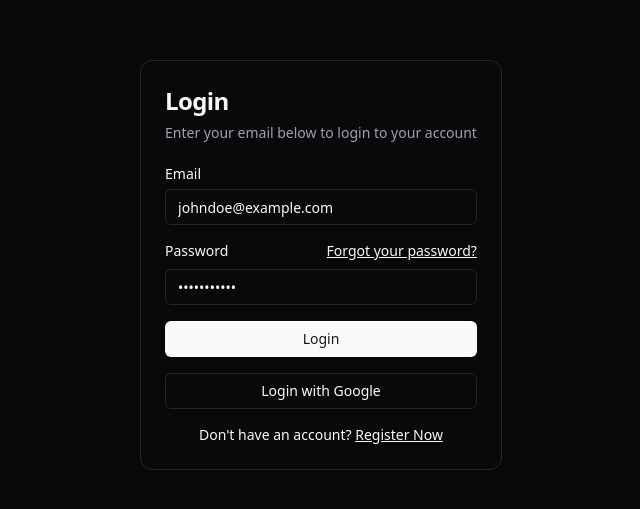
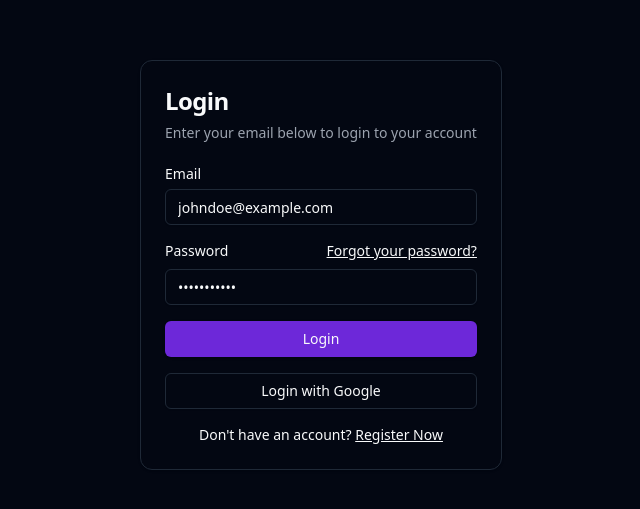
Before and after one commit to ay-ub/project-management, a React (Vite) app in the folder client/: page /login in a window 1280 px wide. Shown: the part 135-644 px from the top of the page, without its empty margins (319-959 px from the left). Built offline with nearby package versions, Linux system fonts and the light colour scheme; no server answers.

Commit message:
add dark mode to gantt diageam and style scroll bar

```diff
--- a/client/src/index.css
+++ b/client/src/index.css
@@ -1,147 +1,64 @@
 @tailwind base;
 @tailwind components;
 @tailwind utilities;
+
 @layer base {
   :root {
     --background: 0 0% 100%;
-    --foreground: 240 10% 3.9%;
+    --foreground: 224 71.4% 4.1%;
     --card: 0 0% 100%;
-    --card-foreground: 240 10% 3.9%;
+    --card-foreground: 224 71.4% 4.1%;
     --popover: 0 0% 100%;
-    --popover-foreground: 240 10% 3.9%;
-    --primary: 240 5.9% 10%;
-    --primary-foreground: 0 0% 98%;
-    --secondary: 240 4.8% 95.9%;
-    --secondary-foreground: 240 5.9% 10%;
-    --muted: 240 4.8% 95.9%;
-    --muted-foreground: 240 3.8% 46.1%;
-    --accent: 240 4.8% 95.9%;
-    --accent-foreground: 240 5.9% 10%;
+    --popover-foreground: 224 71.4% 4.1%;
+    --primary: 262.1 83.3% 57.8%;
+    --primary-foreground: 210 20% 98%;
+    --secondary: 220 14.3% 95.9%;
+    --secondary-foreground: 220.9 39.3% 11%;
+    --muted: 220 14.3% 95.9%;
+    --muted-foreground: 220 8.9% 46.1%;
+    --accent: 220 14.3% 95.9%;
+    --accent-foreground: 220.9 39.3% 11%;
     --destructive: 0 84.2% 60.2%;
-    --destructive-foreground: 0 0% 98%;
-    --border: 240 5.9% 90%;
-    --input: 240 5.9% 90%;
-    --ring: 240 10% 3.9%;
-    --chart-1: 12 76% 61%;
-    --chart-2: 173 58% 39%;
-    --chart-3: 197 37% 24%;
-    --chart-4: 43 74% 66%;
-    --chart-5: 27 87% 67%;
-    --radius: 0.5rem;
-    --sidebar-background: 0 0% 98%;
-    --sidebar-foreground: 240 5.3% 26.1%;
-    --sidebar-primary: 240 5.9% 10%;
-    --sidebar-primary-foreground: 0 0% 98%;
-    --sidebar-accent: 240 4.8% 95.9%;
-    --sidebar-accent-foreground: 240 5.9% 10%;
-    --sidebar-border: 220 13% 91%;
-    --sidebar-ring: 217.2 91.2% 59.8%;
-  }
-  .dark {
-    --background: 240 10% 3.9%;
-    --foreground: 0 0% 98%;
-    --card: 240 10% 3.9%;
-    --card-foreground: 0 0% 98%;
-    --popover: 240 10% 3.9%;
-    --popover-foreground: 0 0% 98%;
-    --primary: 0 0% 98%;
-    --primary-foreground: 240 5.9% 10%;
-    --secondary: 240 3.7% 15.9%;
-    --secondary-foreground: 0 0% 98%;
-    --muted: 240 3.7% 15.9%;
-    --muted-foreground: 240 5% 64.9%;
-    --accent: 240 3.7% 15.9%;
-    --accent-foreground: 0 0% 98%;
-    --destructive: 0 62.8% 30.6%;
-    --destructive-foreground: 0 0% 98%;
-    --border: 240 3.7% 15.9%;
-    --input: 240 3.7% 15.9%;
-    --ring: 240 4.9% 83.9%;
-    --chart-1: 220 70% 50%;
-    --chart-2: 160 60% 45%;
-    --chart-3: 30 80% 55%;
-    --chart-4: 280 65% 60%;
-    --chart-5: 340 75% 55%;
-    --sidebar-background: 240 5.9% 10%;
-    --sidebar-foreground: 240 4.8% 95.9%;
-    --sidebar-primary: 224.3 76.3% 48%;
-    --sidebar-primary-foreground: 0 0% 100%;
-    --sidebar-accent: 240 3.7% 15.9%;
-    --sidebar-accent-foreground: 240 4.8% 95.9%;
-    --sidebar-border: 240 3.7% 15.9%;
-    --sidebar-ring: 217.2 91.2% 59.8%;
-  }
-  /* :root {
-    --background: 0 0% 100%;
-    --foreground: 222.2 84% 4.9%;
-    --card: 0 0% 100%;
-    --card-foreground: 222.2 84% 4.9%;
-    --popover: 0 0% 100%;
-    --popover-foreground: 222.2 84% 4.9%;
-    --primary: 221.2 83.2% 53.3%;
-    --primary-foreground: 210 40% 98%;
-    --secondary: 210 40% 96.1%;
-    --secondary-foreground: 222.2 47.4% 11.2%;
-    --muted: 210 40% 96.1%;
-    --muted-foreground: 215.4 16.3% 46.9%;
-    --accent: 210 40% 96.1%;
-    --accent-foreground: 222.2 47.4% 11.2%;
-    --destructive: 0 84.2% 60.2%;
-    --destructive-foreground: 210 40% 98%;
-    --border: 214.3 31.8% 91.4%;
-    --input: 214.3 31.8% 91.4%;
-    --ring: 221.2 83.2% 53.3%;
+    --destructive-foreground: 210 20% 98%;
+    --border: 220 13% 91%;
+    --input: 220 13% 91%;
+    --ring: 262.1 83.3% 57.8%;
     --radius: 0.5rem;
     --chart-1: 12 76% 61%;
     --chart-2: 173 58% 39%;
     --chart-3: 197 37% 24%;
     --chart-4: 43 74% 66%;
     --chart-5: 27 87% 67%;
-    --sidebar-background: 0 0% 98%;
-    --sidebar-foreground: 240 5.3% 26.1%;
-    --sidebar-primary: 240 5.9% 10%;
-    --sidebar-primary-foreground: 0 0% 98%;
-    --sidebar-accent: 240 4.8% 95.9%;
-    --sidebar-accent-foreground: 240 5.9% 10%;
-    --sidebar-border: 220 13% 91%;
-    --sidebar-ring: 217.2 91.2% 59.8%;
   }
 
   .dark {
-    --background: 222.2 84% 4.9%;
-    --foreground: 210 40% 98%;
-    --card: 222.2 84% 4.9%;
-    --card-foreground: 210 40% 98%;
-    --popover: 222.2 84% 4.9%;
-    --popover-foreground: 210 40% 98%;
-    --primary: 217.2 91.2% 59.8%;
-    --primary-foreground: 222.2 47.4% 11.2%;
-    --secondary: 217.2 32.6% 17.5%;
-    --secondary-foreground: 210 40% 98%;
-    --muted: 217.2 32.6% 17.5%;
-    --muted-foreground: 215 20.2% 65.1%;
-    --accent: 217.2 32.6% 17.5%;
-    --accent-foreground: 210 40% 98%;
+    --background: 224 71.4% 4.1%;
+    --foreground: 210 20% 98%;
+    --card: 224 71.4% 4.1%;
+    --card-foreground: 210 20% 98%;
+    --popover: 224 71.4% 4.1%;
+    --popover-foreground: 210 20% 98%;
+    --primary: 263.4 70% 50.4%;
+    --primary-foreground: 210 20% 98%;
+    --secondary: 215 27.9% 16.9%;
+    --secondary-foreground: 210 20% 98%;
+    --muted: 215 27.9% 16.9%;
+    --muted-foreground: 217.9 10.6% 64.9%;
+    --accent: 215 27.9% 16.9%;
+    --accent-foreground: 210 20% 98%;
     --destructive: 0 62.8% 30.6%;
-    --destructive-foreground: 210 40% 98%;
-    --border: 217.2 32.6% 17.5%;
-    --input: 217.2 32.6% 17.5%;
-    --ring: 224.3 76.3% 48%;
+    --destructive-foreground: 210 20% 98%;
+    --border: 215 27.9% 16.9%;
+    --input: 215 27.9% 16.9%;
+    --ring: 263.4 70% 50.4%;
     --chart-1: 220 70% 50%;
     --chart-2: 160 60% 45%;
     --chart-3: 30 80% 55%;
     --chart-4: 280 65% 60%;
     --chart-5: 340 75% 55%;
-    --sidebar-background: 240 5.9% 10%;
-    --sidebar-foreground: 240 4.8% 95.9%;
-    --sidebar-primary: 224.3 76.3% 48%;
-    --sidebar-primary-foreground: 0 0% 100%;
-    --sidebar-accent: 240 3.7% 15.9%;
-    --sidebar-accent-foreground: 240 4.8% 95.9%;
-    --sidebar-border: 240 3.7% 15.9%;
-    --sidebar-ring: 217.2 91.2% 59.8%;
-  } */
+  }
 }
+
 @layer base {
   * {
     @apply border-border;
@@ -181,3 +98,47 @@
 .side-bar-link.active::after {
   height: 80%;
 }
+/* importent style */
+._2dZTy,
+._35nLX {
+  fill: hsl(var(--background)) !important;
+  stroke: hsl(var(--border)) !important;
+}
+._2dZTy:nth-child(even) {
+  fill: hsl(var(--card)) !important;
+}
+
+._3rUKi,
+._RuwuK {
+  stroke: hsl(var(--border)) !important;
+}
+
+._9w8d5 {
+  stroke: hsl(var(--primary)) !important;
+  stroke-width: 1px !important;
+}
+/* task bar in gant */
+._31ERP {
+  fill: hsl(var(--primary)) !important;
+}
+::-webkit-scrollbar {
+  width: 10px;
+  height: 10px;
+}
+
+/* Track */
+::-webkit-scrollbar-track {
+  background-color: hsl(var(--background));
+  border-radius: 10px;
+  -webkit-border-radius: 10px;
+  -moz-border-radius: 10px;
+  -ms-border-radius: 10px;
+  -o-border-radius: 10px;
+}
+
+/* Handle */
+::-webkit-scrollbar-thumb {
+  background: hsl(var(--primary));
+  border-radius: 10px;
+  transition: 0.3s ease all;
+}
```
